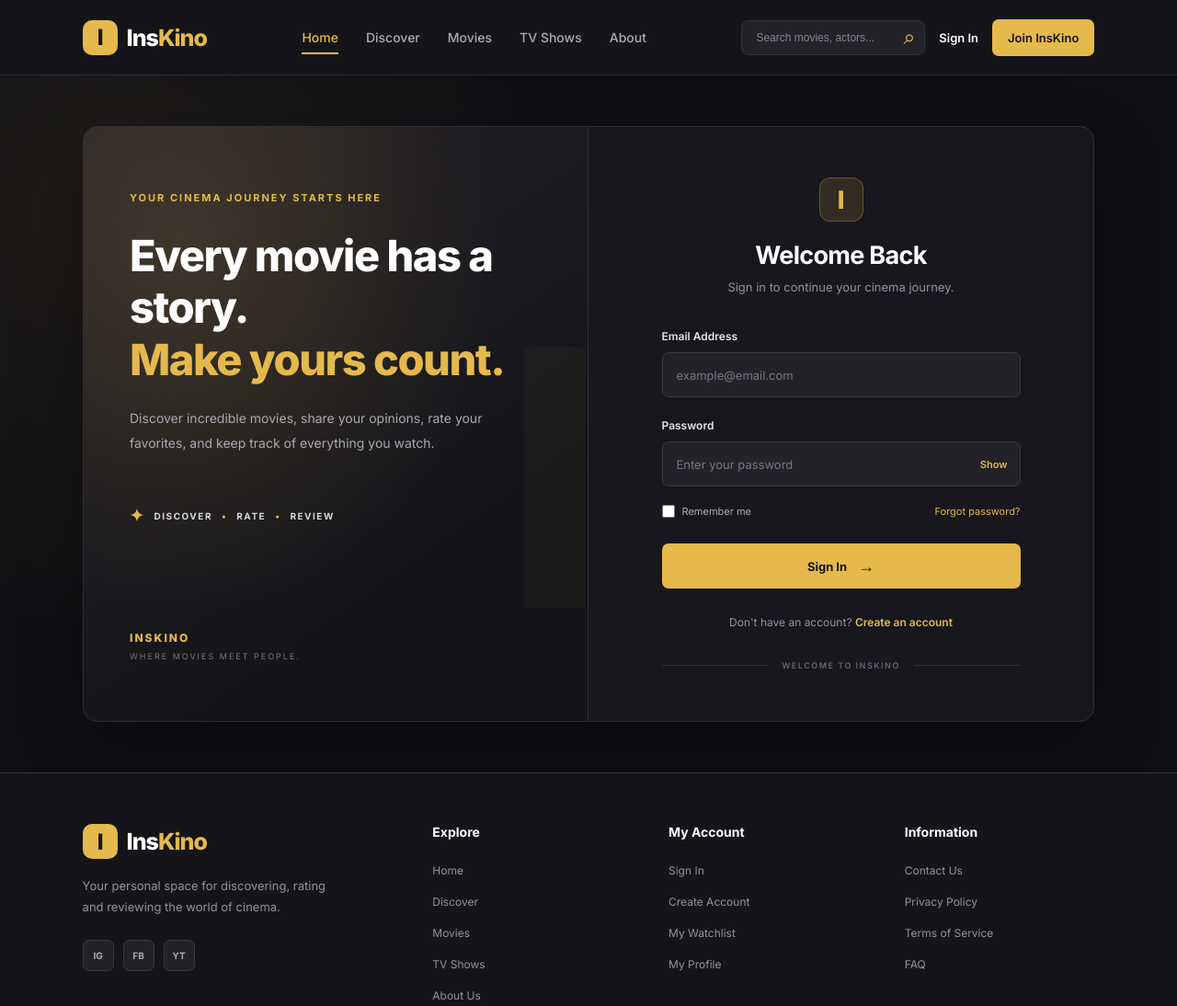
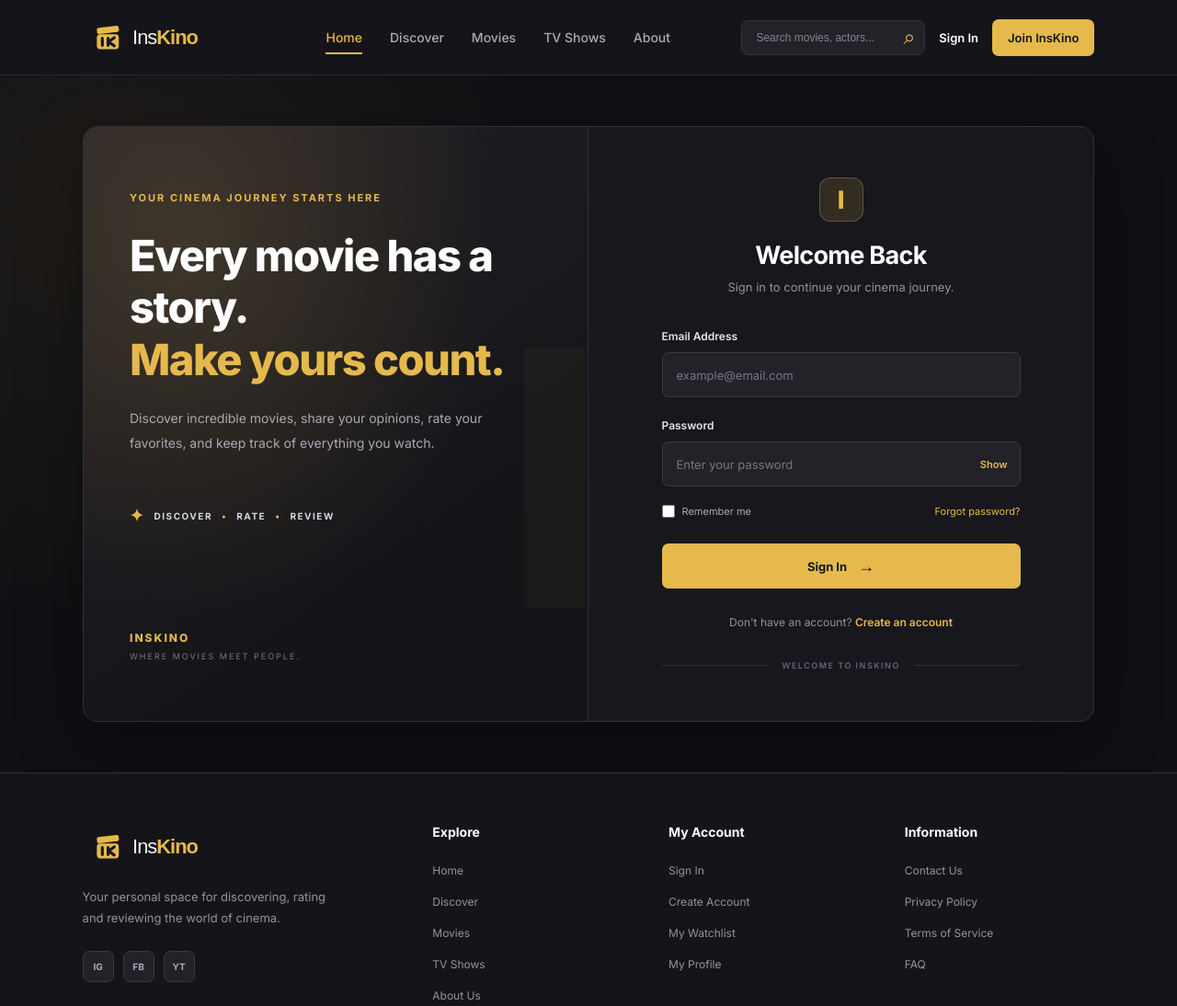
Before and after one commit to M-2006/InsKino, a plain HTML site: page login.html in a window 1280 px wide. Shown: the top 1094 px of the page at 92% size. Drawn offline with Linux system fonts and the light colour scheme.

Commit message:
updated the Navbar and Footer , and added our project logo in the SVG Format d

```diff
--- a/login.html
+++ b/login.html
@@ -9,8 +9,8 @@
 <body>
 <nav class="navbar">
     <a href="index.html" class="brand">
-            <span class="brand-icon">I</span>
-            <span>Ins<span class="brand-highlight">Kino</span></span>
+        <img src="assets/logo/inskino-logo.svg" height="50" alt="InsKino Logo" class="brand-logo">
+
     </a>
 
     <button class="menu-toggle" id="menuToggle"
@@ -219,8 +219,9 @@
         <div class="footer-brand">
 
             <a href="index.html" class="brand">
-                <span class="brand-icon">I</span>
-                <span>Ins<span class="brand-highlight">Kino</span></span>
+
+                <img src="assets/logo/inskino-logo.svg" height="50" alt="InsKino Logo" class="brand-logo">
+
             </a>
 
             <p>
```
Also changed, not shown: discover.html (+5 -4 lines), index.html (+5 -4 lines), register.html (+5 -4 lines), assets/logo/inskino-logo-icon.svg (added), assets/logo/inskino-logo.svg (added). Lines whose indentation alone changed are shown as unchanged.
